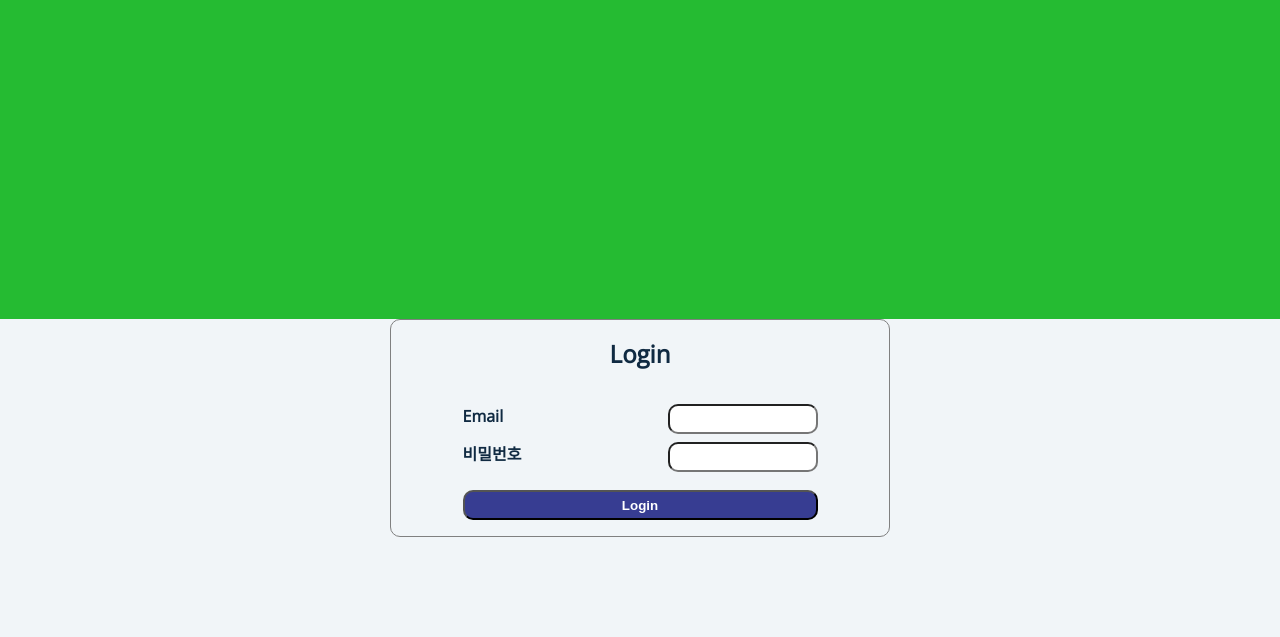
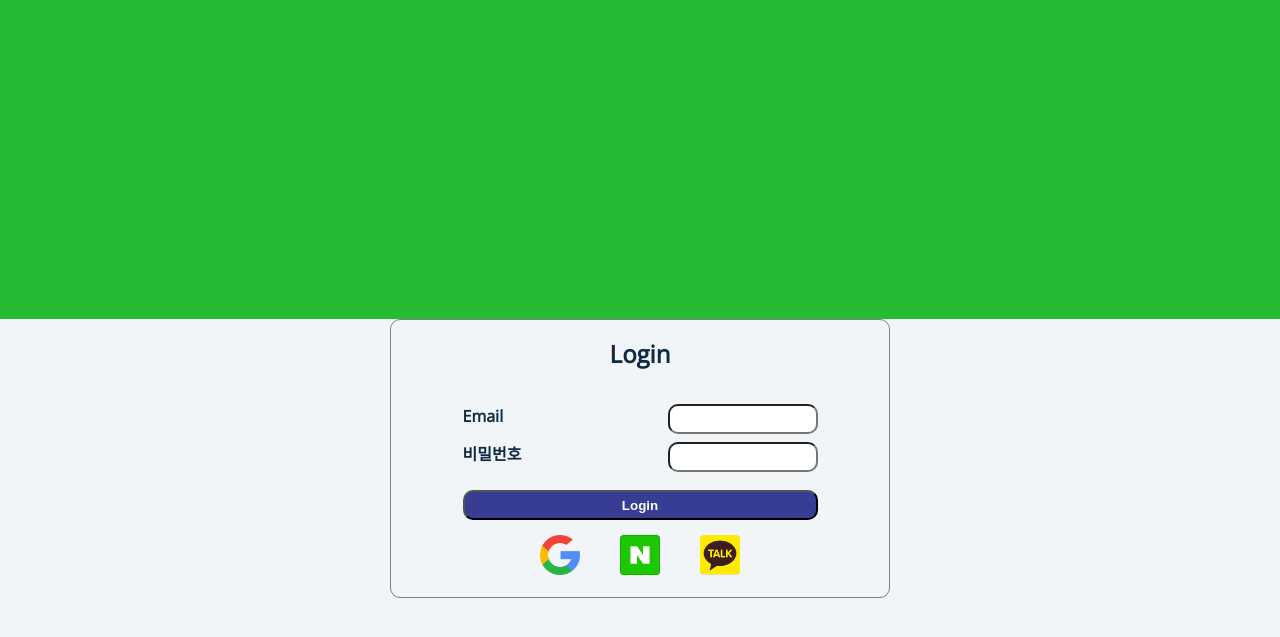
Before and after one commit to DOWITH-Developer/DOWITH, a Django app: page /login/login/ in a window 1280 px wide. Shown: the part 81-718 px from the top of the page. Run offline with Django 3.2, Linux system fonts and the light colour scheme; some libraries are stand-ins or nearby versions.

Commit message:
social login 연결 및 html 변경

```diff
--- a/config/static/css/login.css
+++ b/config/static/css/login.css
@@ -60,3 +60,22 @@ body {
     margin-bottom: 15px;
     color: red;
 }
+
+.social_login {
+    display: flex;
+    justify-content: center;
+    margin-top: 15px;
+}
+
+.social_login > a {
+    margin: 0 20px;
+}
+
+.login__form-actions > button:hover,
+.social_login > a:hover {
+    cursor: pointer;
+}
+
+.social_login > a > img {
+    height: 40px;
+}
--- a/login/templates/login/layout.html
+++ b/login/templates/login/layout.html
@@ -1,16 +1,20 @@
 {% extends 'layout.html' %}
 
 {% block content %}
-hi
-
 {% if request.user.is_authenticated %}
     <div>
-        {{ request.user }}
+        {{ request.user }}님, <br>
+        정말로 로그아웃 하실건가요?ㅠㅠ
+
         <form action="{% url 'login:logout' %}" method="POST">
             {% csrf_token %}
             <button type="submit">Logout</button>
         </form>
     </div>
+{% else %}
+    <div>
+        hello
+    </div>
 {% endif %}
 
 {% endblock %}
--- a/login/templates/login/login.html
+++ b/login/templates/login/login.html
@@ -1,38 +1,39 @@
 {% extends 'login/layout.html' %}
-
 {% load static %}
 
 {% block extra_head %}
-    <link rel="stylesheet" href="{% static 'css/login.css' %}">
+<link rel="stylesheet" href="https://cdnjs.cloudflare.com/ajax/libs/font-awesome/5.8.2/css/all.min.css">
+<link rel="stylesheet" href="{% static 'css/login.css' %}" />
 {% endblock %}
 
 {% block content %}
 <div class="login">
     <div class="login__container">
-            <div class="login__header">
-                Login
-            </div>
+        <div class="login__header">Login</div>
 
         <div class="login__body">
             <form action="" method="POST">
-                    {% csrf_token %}
-                    {% for field in form %}
+                {% csrf_token %} {% for field in form %}
                 <div class="login__form-field">
                     <label for="{{ field.id_for_label }}">{{ field.label }}</label>
                     {{ field }}
                 </div>
-                    {% endfor %}
-
-                    {% if error %}
-                        <div class="login__form-error">
-                            {{ error }}
-                        </div>
+                {% endfor %} {% if error %}
+                <div class="login__form-error">{{ error }}</div>
                 {% endif %}
 
                 <div class="login__form-actions">
                     <button type="submit">Login</button>
                 </div>
             </form>
+
+            <div class="social_login">
+                <!-- <a href="{% url 'google_login' %}"><i class="fab fa-google"></i></a> -->
+                <!-- google_icon : flaticon, naver_icon : naver developers, kakao : kakao developers -->
+                <a href="{% url 'google_login' %}"><img src="{% static 'google_icon.png' %}" alt=""></a>
+                <a href="{% url 'naver_login' %}"><img src="{% static 'naver_icon_green.png' %}" alt=""></a>
+                <a href="{% url 'kakao_login' %}"><img src="{% static 'kakaolink_btn_medium.png' %}" alt=""></a>
+            </div>
         </div>
     </div>
 </div>
```
Also changed, not shown: config/static/google_icon.png (added), config/static/kakao_login_medium_narrow.png (added), config/static/kakaolink_btn_medium.png (added), config/static/kakaolink_btn_medium_ov.png (added), config/static/naver_icon_green.PNG (added). Lines whose indentation alone changed are shown as unchanged.
